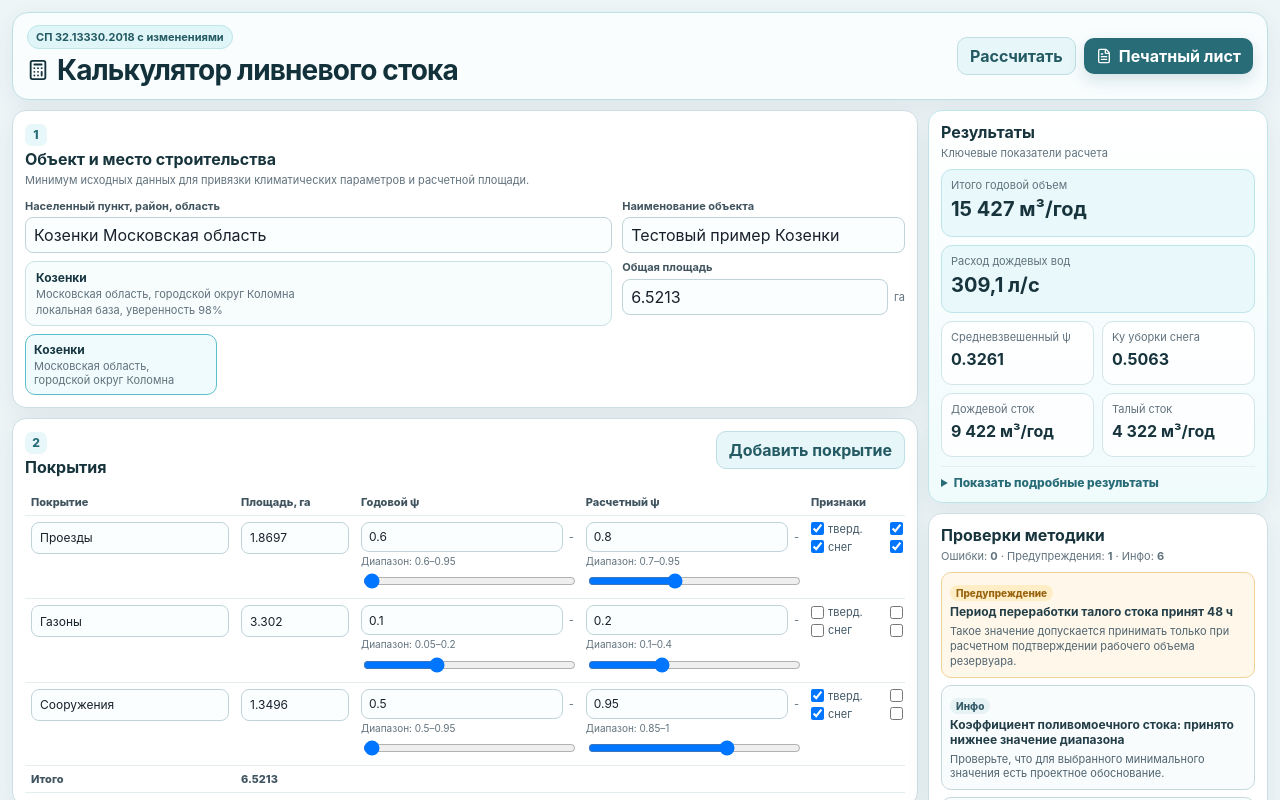
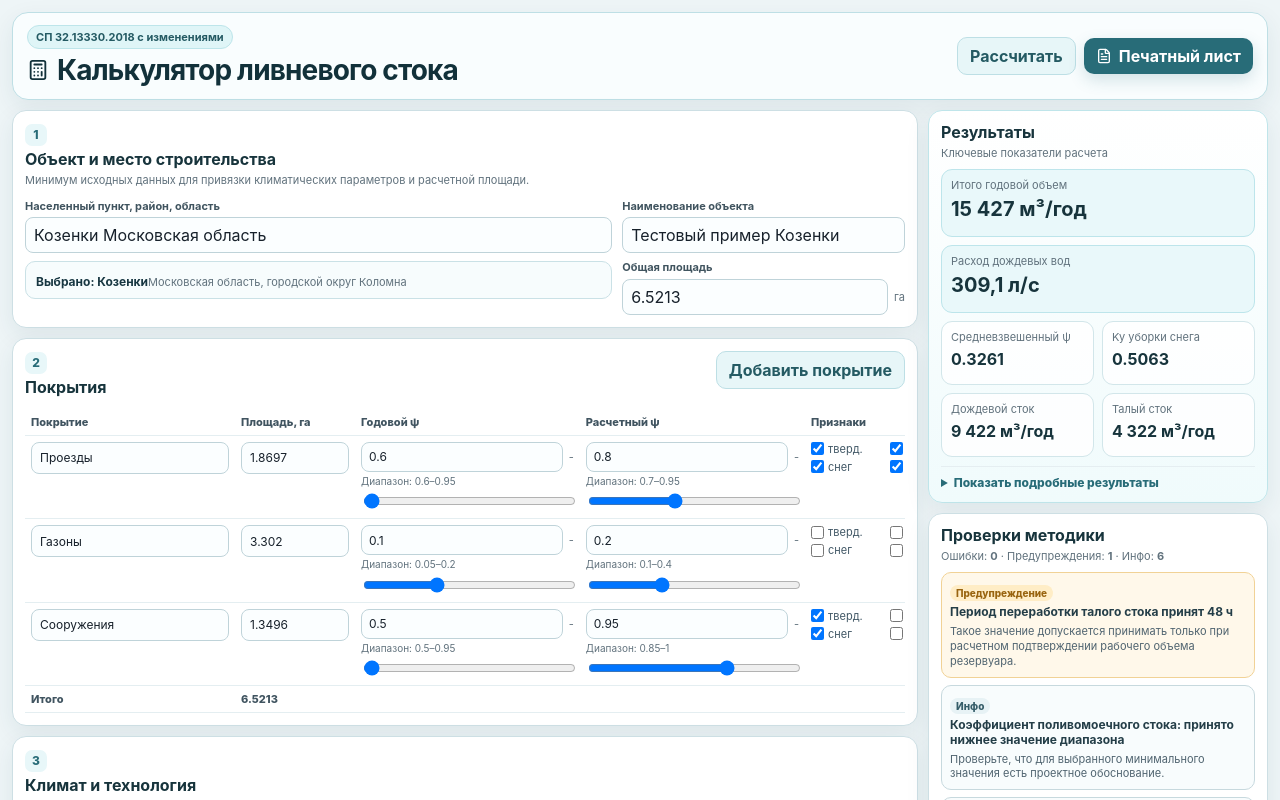
Before and after one commit to Embard/stormwater-sp-calculator, a React (Vite) app: page / in a window 1280 px wide. Shown: the top 800 px of the page. Built offline with nearby package versions, Linux system fonts and the light colour scheme.

Commit message:
Update PlaceSearch.tsx

```diff
--- a/src/components/PlaceSearch.tsx
+++ b/src/components/PlaceSearch.tsx
@@ -9,8 +9,9 @@ type Props = {
 
 export function PlaceSearch({ value, onSelect }: Props) {
   const [query, setQuery] = useState(`${value.name} ${value.region}`);
+  const [showMatches, setShowMatches] = useState(false);
   const matches = useMemo(() => searchLocalPlaces(query), [query]);
-  const shownMatches = matches.slice(0, 3);
+  const alternativeMatches = matches.filter((match) => match.id !== value.id).slice(0, 3);
 
   return (
     <div className="place-search">
@@ -19,29 +20,41 @@ export function PlaceSearch({ value, onSelect }: Props) {
         <input value={query} onChange={(event) => setQuery(event.target.value)} placeholder="Например: Козенки Московская область" />
       </label>
 
-      <div className="selected-place">
-        <strong>{value.name}</strong>
-        <span>{value.region}{value.district ? `, ${value.district}` : ''}</span>
-        <small>{value.source === 'local' ? 'локальная база' : value.source}, уверенность {Math.round(value.confidence * 100)}%</small>
+      <div className="selected-place compact-selected-place">
+        <div>
+          <strong>Выбрано: {value.name}</strong>
+          <span>{value.region}{value.district ? `, ${value.district}` : ''}</span>
+        </div>
+        {alternativeMatches.length > 0 ? (
+          <button type="button" className="text-button" onClick={() => setShowMatches((current) => !current)}>
+            {showMatches ? 'Скрыть варианты' : `Другие варианты: ${alternativeMatches.length}`}
+          </button>
+        ) : null}
       </div>
 
-      <div className="matches compact-matches">
-        {shownMatches.length > 0 ? (
-          shownMatches.map((match) => (
+      {showMatches && alternativeMatches.length > 0 ? (
+        <div className="matches compact-matches">
+          {alternativeMatches.map((match) => (
             <button
               key={match.id}
-              className={`match ${match.id === value.id ? 'is-selected' : ''}`}
-              onClick={() => onSelect(match)}
+              className="match"
+              onClick={() => {
+                onSelect(match);
+                setQuery(`${match.name} ${match.region}`);
+                setShowMatches(false);
+              }}
               type="button"
             >
               <strong>{match.name}</strong>
               <span>{match.region}{match.district ? `, ${match.district}` : ''}</span>
             </button>
-          ))
-        ) : (
-          <p className="muted compact-note">В локальной базе совпадений нет. Следующий этап — геокодер или выбор точки на карте.</p>
-        )}
-      </div>
+          ))}
+        </div>
+      ) : null}
+
+      {matches.length === 0 ? (
+        <p className="muted compact-note">Совпадений в локальной базе нет. Для расчетов можно ввести параметры вручную.</p>
+      ) : null}
     </div>
   );
 }
```
